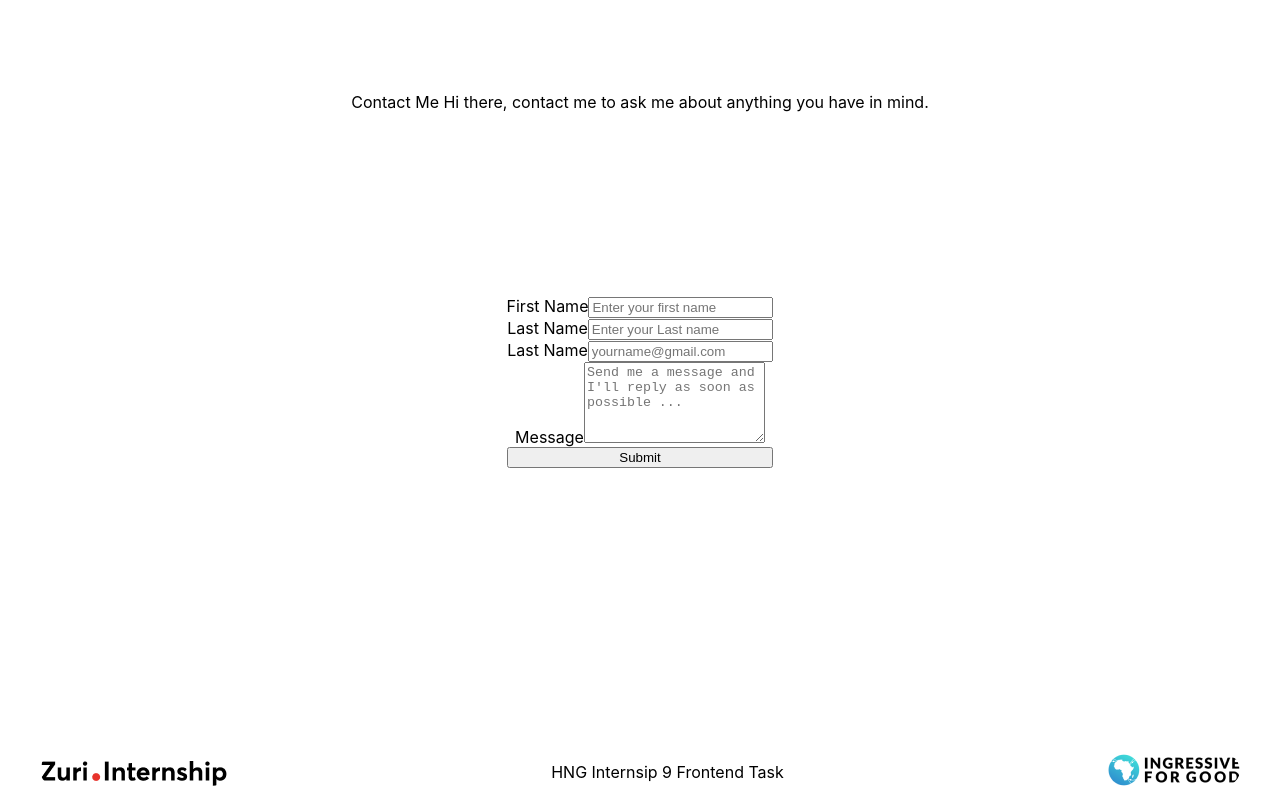
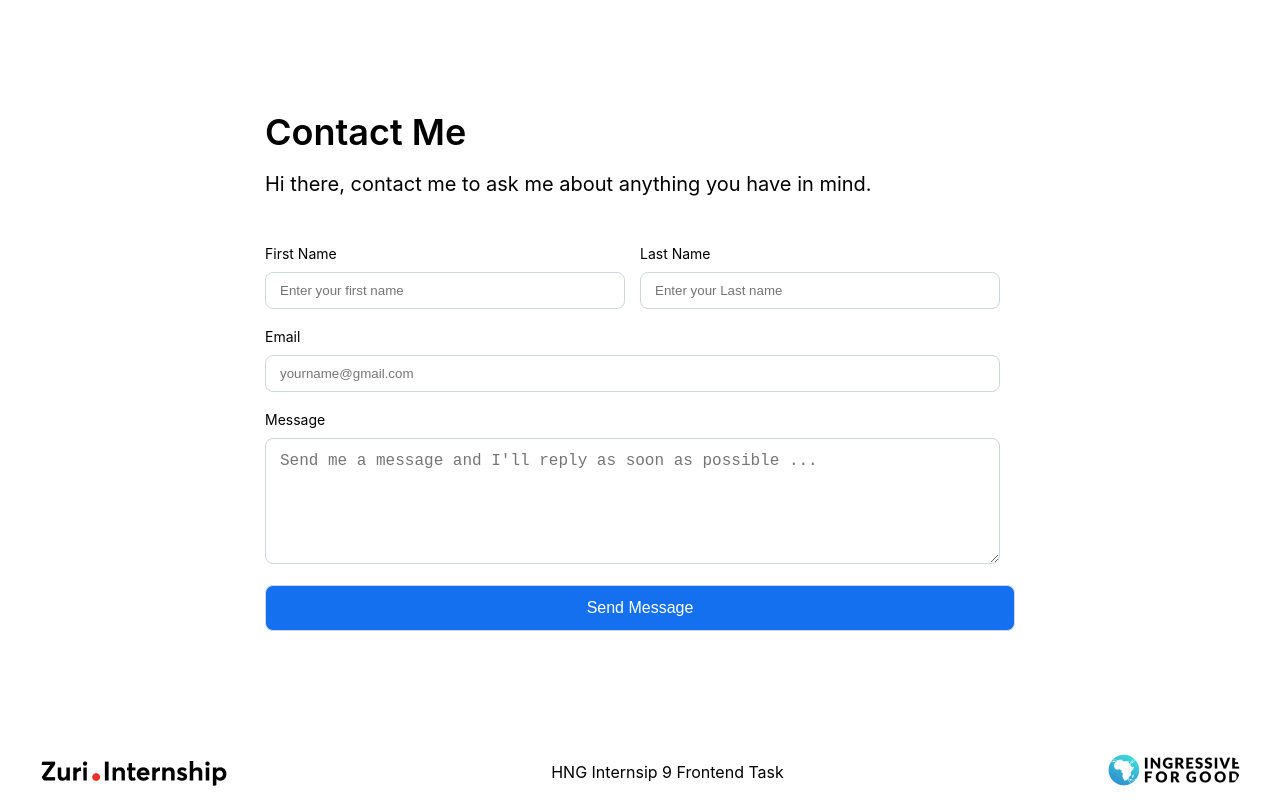
Before and after one commit to ayowayne123/Linkify, a React (Create React App) app: page /contact in a window 1280 px wide. Built offline with nearby package versions, Linux system fonts and the light colour scheme.

Commit message:
stylr: styling contact

```diff
--- a/src/App.css
+++ b/src/App.css
@@ -97,6 +97,8 @@
 
 }
 
+/* Ohemaa how's you doing */
+
 .text{
   display: flex;
   flex-direction: column;
@@ -132,24 +134,139 @@
 
 .contact-form
 {
-  max-width: 1100px;
+  max-width: 750px;
   width: 100%;
-  height: 70vh;
-
+  height: 100%;
   margin: auto;
   display: flex;
   flex-direction: column;
 
+
 }
+.contact-me{
+  display: flex;
+  flex-direction: column;
+  text-align: left;
+  align-content: space-between;
+  margin-bottom: 30px;
+}
+
+.top{
+ font-size: 36px;
+ line-height: 44px;
+ font-weight: 600;
+ margin:5px 0px;
+}
+
+.top-little{
+  font-size: 20px;
+  line-height: 30px;
+
+  margin:10px 0px;
+ }
 .main-form
 {
-
-  margin: auto;
-  display: flex;
-  flex-direction: column;
+  width: 100%;
 
 }
 
+.main-form input {
+  width: 100%;
+  padding: 10px 14px;
+  margin: 8px 0;
+  box-sizing: border-box;
+  border-radius: 8px;
+  border-color: #D0D5DD;
+  border-style: solid;
+  border-width: 1px;
+}
+
+input:invalid::after {
+  border: 1px solid red;
+}
+
+.main-form textarea {
+  width: 100%;
+  padding: 12px 14px;
+  margin: 8px 0;
+  box-sizing: border-box;
+  padding-right: 2%;
+  line-height: 20px;
+  font-size: 16px;
+  border-radius: 8px;
+  border-color: #D0D5DD;
+  border-style: solid;
+  border-width: 1px;
+}
+
+
+.main-form label {
+  display: flex;
+  float: left;
+  width: 98%;
+  flex-direction: column;
+  font-size: 14px;
+  line-height: 20px;
+  padding:  5px 0px;
+
+}
+.main-form label.half{
+	float: left;
+	width: 50%;
+}
+
+.main-form input[type=text]{
+
+  width: 96%;
+
+}
+.main-form label[data-error]::after {
+
+content: attr(data-error);
+}
+.main-form input:focus {
+  outline: none;
+  border-color: #84CAFF;
+  border-style: solid;
+  border-width: 1px;
+  box-sizing: border-box;
+  box-shadow: 0px 1px 2px rgba(16, 24, 40, 0.05);
+  transition: ease-in-out, width .35s ease-in-out;
+
+}
+
+.main-form textarea:focus {
+  outline: none;
+  border-color: #84CAFF;
+  border-style: solid;
+  border-width: 1px;
+  box-sizing: border-box;
+  box-shadow: 0px 1px 2px rgba(16, 24, 40, 0.05), 0px 0px 0px 4px #D1E9FF;
+  transition: ease-in-out, width .35s ease-in-out;
+
+}
+.main-form label span.label-text{
+
+
+	-webkit-transition: all 0.25s;
+	transition: all 0.25s;
+  text-align: left;
+}
+textarea::placeholder {
+  text-decoration: none;
+  font-style: none;
+  font-family: default;
+  font-size: 16px;
+
+}
+
+.submit{
+  background-color:#1570EF ;
+  color: white;
+  font-size: 16px;
+  line-height: 24px;
+  padding: 12px 20px;
+}
 /* Responsive Designs */
 
 
@@ -181,5 +298,22 @@
 
 
   }
+  .main-form label.half{
+    float: left;
+    width: 100%;
+  }
+  .contact-form {
+
+    padding:  5px 10px;
+
+  }
 
 }
+@media only screen and (min-width: 1540px) {
+  .contact-form
+  {
+    /* max-width: 1100px; */
+
+
+  }
+}
--- a/src/pages/Contact.js
+++ b/src/pages/Contact.js
@@ -3,28 +3,28 @@ import React from 'react'
 function Contact() {
   return (
     <div className='contact-form'>
-        <span>
-        <span> Contact Me</span>
-        <span> Hi there, contact me to ask me about anything you have in mind.</span>
+    <span className='contact-me'>
+        <span className='top'> Contact Me</span>
+        <span className='top-little'> Hi there, contact me to ask me about anything you have in mind.</span>
     </span>
-        <form className='main-form'>
-  <label>
-    First Name
-    <input type="text" id='first_name' name="fname" placeholder='Enter your first name'/>
+    <form className='main-form' >
+        <label className='half'  >
+        <span class="label-text">First Name</span>
+            <input type="text" id='first_name' name="fname" placeholder='Enter your first name'  required/>
+        </label>
+        <label className='half'>
+        <span class="label-text">Last Name</span>
+            <input type="text" id='last_name' name="lname" placeholder='Enter your Last name' required f/>
         </label>
         <label>
-    Last Name
-    <input type="text" id='last_name' name="lname" placeholder='Enter your Last name'/>
+        <span class="label-text">Email</span>
+            <input type="email" id='email' name="email" placeholder='yourname@gmail.com' required/>
         </label>
         <label>
-    Last Name
-    <input type="email" id='email' name="email" placeholder='yourname@gmail.com'/>
+        <span class="label-text">Message</span>
+            <textarea id='message' name='message' placeholder="Send me a message and I'll reply as soon as possible ..."  rows={5} required/>
             </label>
-  <label>
-   Message
-    <textarea id='message' name='message' placeholder="Send me a message and I'll reply as soon as possible ..."  rows={5}/>
-    </label>
-  <input type="submit" value="Submit" />
+        <input type="submit" className='submit' id='btn__submit' value="Send Message" />
     </form>
 
     </div>
```
Lines whose indentation alone changed are shown as unchanged.
